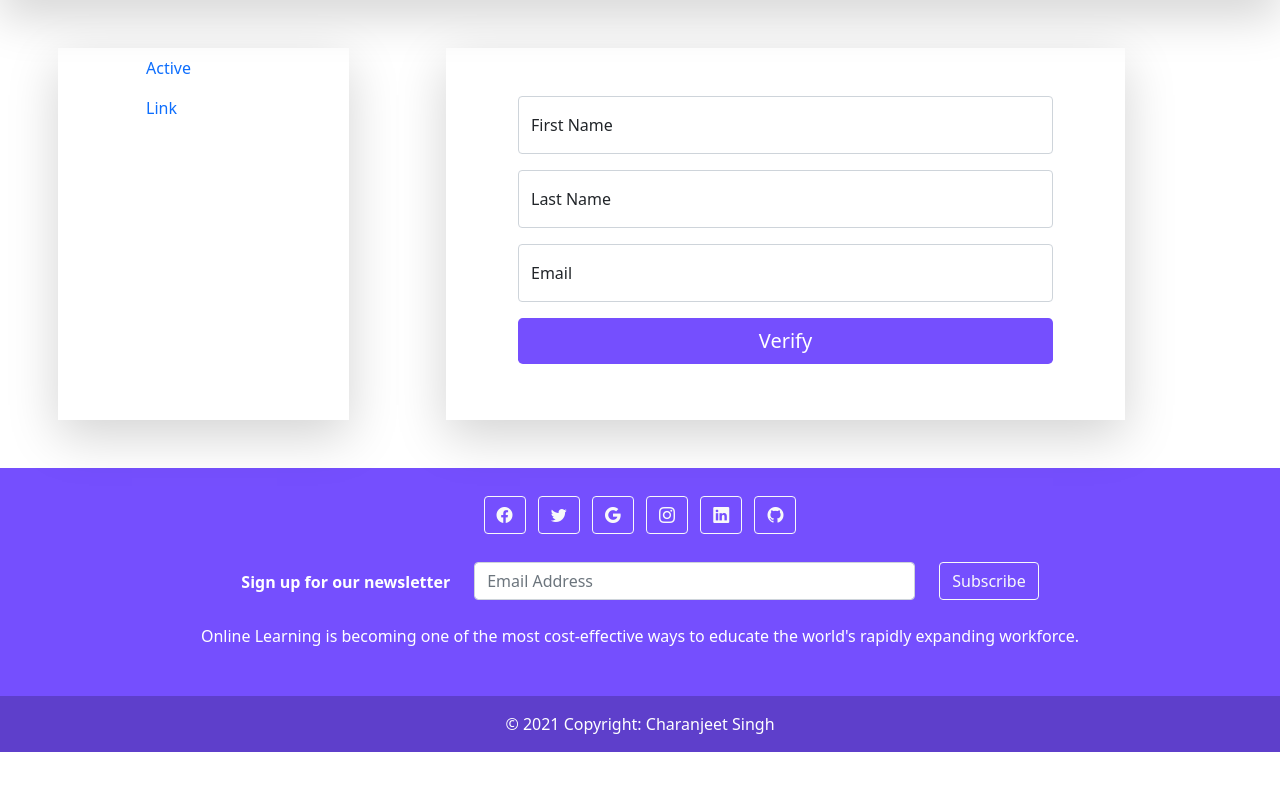
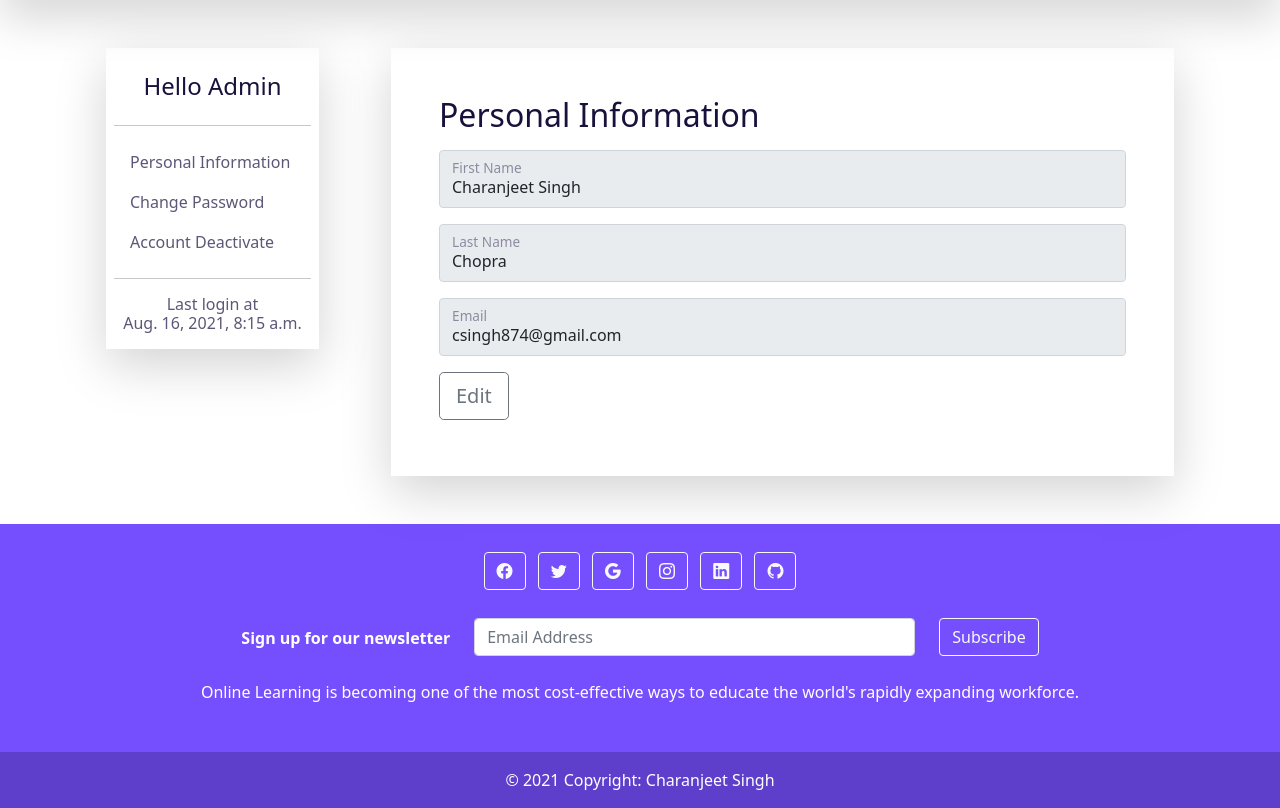
Before and after one commit to csingh874/EducationEmpower, a Django app: page /my-profile in a window 1280 px wide. Shown: the part 56-864 px from the top of the page. Before the commit the page ends 808 px from the top, so only its background shows below. Run offline with Django 3.2, Linux system fonts and the light colour scheme; a user stored in the database is signed in.

Commit message:
Added My-Profile

```diff
--- a/Templates/base.html
+++ b/Templates/base.html
@@ -37,7 +37,7 @@
             {{user.username|title}}
           </a>
           <ul class="dropdown-menu text-small shadow" aria-labelledby="dropdownUser2" style="left: -90px;">
-            <li><a class="dropdown-item" href="#">My Profile</a></li>
+            <li><a class="dropdown-item" href="{% url 'my_profile' %}">My Profile</a></li>
             <li><a class="dropdown-item" href="#" data-bs-toggle="modal" data-bs-target="#modalForgotPassword">My Courses</a></li>
             <li><hr class="dropdown-divider"></li>
             <li><a class="dropdown-item" href="{% url 'user_logout' %}">Sign out</a></li>
--- a/Templates/profile.html
+++ b/Templates/profile.html
@@ -2,40 +2,94 @@
 
 {% block content %}
 <div class="container">
-    <div class="row gx-5 mt-5">
-        <div class="col-lg-3 bg-white shadow-lg">
+    <div class="row mt-5">
+        <div class="col-lg-3">
             <div class="container">
-                <ul class="nav flex-column">
+                <ul class="nav flex-column bg-white shadow-lg p-2">
                   <li class="nav-item">
-                    <a class="nav-link active" aria-current="page" href="#">Active</a>
+                       <h4 class="text-primary-clr text-center pt-3">Hello {{user.username|title}}</h4>
+                  </li>
+                   <hr>
+                  <li class="nav-item">
+                    <a class="nav-link active text-secondary-clr" data-bs-toggle="tab" data-bs-target="#prsnl_info" type="button" role="tab" aria-controls="prsnl_info" aria-selected="true">Personal Information</a>
                   </li>
                   <li class="nav-item">
-                    <a class="nav-link" href="#">Link</a>
+                    <a class="nav-link text-secondary-clr" data-bs-toggle="tab" data-bs-target="#change_password" type="button" role="tab" aria-controls="change_password" aria-selected="false">Change Password</a>
+                  </li>
+                  <li class="nav-item">
+                    <a class="nav-link text-secondary-clr" data-bs-toggle="tab">Account Deactivate</a>
+                  </li>
+                    <hr>
+                    <li class="nav-item">
+                       <h6 class="text-secondary-clr text-center">Last login at <br>{{user.last_login}}</h6>
                   </li>
                 </ul>
             </div>
         </div>
-        <div class="col-lg-7 offset-1 bg-white shadow-lg">
-            <div class="container p-5">
-                <form id="VerifyOtpForm">
+        <div class="col-lg-9 tab-content">
+            <div class="container tab-pane active" id="prsnl_info" role="tabpanel">
+                <form method="POST" id="ProfileForm" class="bg-white shadow-lg p-5">
                   {% csrf_token %}
+                    {% if messages %}
+                        {% for message in messages %}
+                            <div class="alert {% if message.tags == success %}alert-success{% else %} alert-danger {% endif %} alert-dismissible fade show" role="alert">
+                              {{ message }}
+                              <button type="button" class="btn-close" data-bs-dismiss="alert" aria-label="Close"></button>
+                            </div>
+                        {% endfor %}
+                    {% endif %}
+                    <h2 class="pb-2 text-primary-clr">Personal Information</h2>
                   <div class="form-floating mb-3">
-                    <input type="text" class="form-control rounded-4" id="f_name" placeholder="First Name" minlength="2" required>
-                    <label for="f_name">First Name</label>
+                    <input type="text" class="form-control rounded-4" id="f_name" name="f_name" placeholder="First Name" value="{{user.first_name}}" minlength="2" required disabled>
+                    <label for="f_name" class="text-secondary-clr">First Name</label>
                     <small class="text-danger"></small>
                   </div>
                   <div class="form-floating mb-3">
-                    <input type="text" class="form-control rounded-4" id="l_name" placeholder="Last Name" minlength="2" required>
-                    <label for="l_name">Last Name</label>
+                    <input type="text" class="form-control rounded-4" id="l_name" name="l_name" placeholder="Last Name" value="{{user.last_name}}" minlength="2" required disabled>
+                    <label for="l_name" class="text-secondary-clr">Last Name</label>
                     <small class="text-danger"></small>
                   </div>
                   <div class="form-floating mb-3">
-                    <input type="email" class="form-control rounded-4" id="email" placeholder="Email" required>
-                    <label for="email">Email</label>
+                    <input type="email" class="form-control rounded-4" id="txt_email" name="txt_email" placeholder="Email" value="{{user.email}}"required disabled>
+                    <label for="txt_email" class="text-secondary-clr">Email</label>
                     <small class="text-danger"></small>
                   </div>
-                  <input type="text" id="otp_key" hidden>
-                  <button class="w-100 mb-2 btn btn-lg btn-dark border-0 rounded-4 bg-purple" type="submit">Verify</button>
+                  <div class="d-flex justify-content-start">
+                  <button class="mb-2 btn btn-lg btn-outline-secondary me-2" id="btn_edit" type="button">Edit</button>
+                  <button class="mb-2 btn btn-lg border-0 bg-purple" type="submit" style="color: white;" id="btn_profile_submit" hidden>Submit</button>
+                  </div>
+                </form>
+            </div>
+            <div class="container tab-pane" id="change_password" role="tabpanel">
+                <form method="POST" action="{% url 'change_password' %}" class="bg-white shadow-lg p-5">
+                  {% csrf_token %}
+                    {% if messages %}
+                        {% for message in messages %}
+                            <div class="alert {% if message.tags == success %} alert-success {% else %} alert-danger {% endif %} alert-dismissible fade show" role="alert">
+                              {{ messages }}
+                              <button type="button" class="btn-close" data-bs-dismiss="alert" aria-label="Close"></button>
+                            </div>
+                        {% endfor %}
+                    {% endif %}
+                    <h2 class="pb-2 text-primary-clr">Change Password</h2>
+                  <div class="form-floating mb-3">
+                    <input type="password" class="form-control rounded-4" id="old_password" name="old_password" placeholder="Old Password"  required>
+                    <label for="old_password" class="text-secondary-clr">Old Password</label>
+                    <small class="text-danger"></small>
+                  </div>
+                  <div class="form-floating mb-3">
+                    <input type="password" class="form-control rounded-4" id="new_password" name="new_password" placeholder="New Password"  minlength="2" required>
+                    <label for="new_password" class="text-secondary-clr">New Password</label>
+                    <small class="text-danger"></small>
+                  </div>
+                  <div class="form-floating mb-3">
+                    <input type="password" class="form-control rounded-4" id="confirm_password" name="confirm_password" placeholder="Confirm Password" required>
+                    <label for="confirm_password" class="text-secondary-clr">Confirm Password</label>
+                    <small class="text-danger"></small>
+                  </div>
+                  <div class="d-flex justify-content-start">
+                  <button class="mb-2 btn btn-lg border-0 bg-purple" type="submit" style="color: white;" id="btn_change_password">Submit</button>
+                  </div>
                 </form>
             </div>
         </div>
--- a/ecommerce/urls.py
+++ b/ecommerce/urls.py
@@ -11,4 +11,5 @@ urlpatterns = [
     path("forgot-password", views.password_forgot_reset, name="forgot_password"),
     path("verify-otp", views.verify_otp, name="verify_otp"),
     path("my-profile", views.my_profile, name="my_profile"),
+    path('change-password', views.change_password, name="change_password"),
 ]
--- a/ecommerce/views.py
+++ b/ecommerce/views.py
@@ -4,17 +4,19 @@ from django.contrib.auth import login, authenticate, logout
 from .models import *
 from .forms import *
 from django.core.exceptions import ObjectDoesNotExist
-from django.contrib.auth.forms import SetPasswordForm
+from django.contrib.auth.forms import SetPasswordForm, PasswordChangeForm
 from asgiref.sync import sync_to_async
 from django.core.mail import send_mail
 import pyotp
 import base64
 import asyncio
 from django.conf import settings
+from django.contrib.auth.decorators import login_required
+from django.contrib import messages
+from django.urls import reverse
 
 
 # Create your views here.
-
 async def send_otp_mail(sub, msg):
     a_send_mail = sync_to_async(send_mail)
     await a_send_mail(sub, msg, settings.EMAIL_HOST_USER, ['csingh874@gmail.com'], fail_silently=False)
@@ -116,5 +118,33 @@ def verify_otp(request):
     return redirect("home")
 
 
+@login_required(login_url="home")
 def my_profile(request):
+    if request.method == "POST":
+        data = {
+            "first_name": request.POST.get("f_name"),
+            "last_name": request.POST.get("l_name"),
+            "email": request.POST.get("txt_email"),
+        }
+        form = UserForm(data, instance=request.user)
+        if form.is_valid():
+            form.save()
+            messages.success(request, "Profile updated successfully")
+            return redirect(reverse("my_profile", args=['#personal_information']))
     return render(request, "profile.html")
+
+
+@login_required(login_url="home")
+def change_password(request):
+    if request.method == "POST":
+        data = {
+            "old_password": request.POST.get('old_password'),
+            "new_password1": request.POST.get('new_password'),
+            "new_password2": request.POST.get('confirm_password')
+        }
+        form = PasswordChangeForm(user=request.user, data=data)
+        if form.is_valid():
+            form.save()
+            return redirect("my_profile")
+        messages.error(request, form.error_messages)
+    return redirect("my_profile")
```
Also changed, not shown: ecommerce/forms.py (+4 -4 lines), db.sqlite3, 1 other file.
